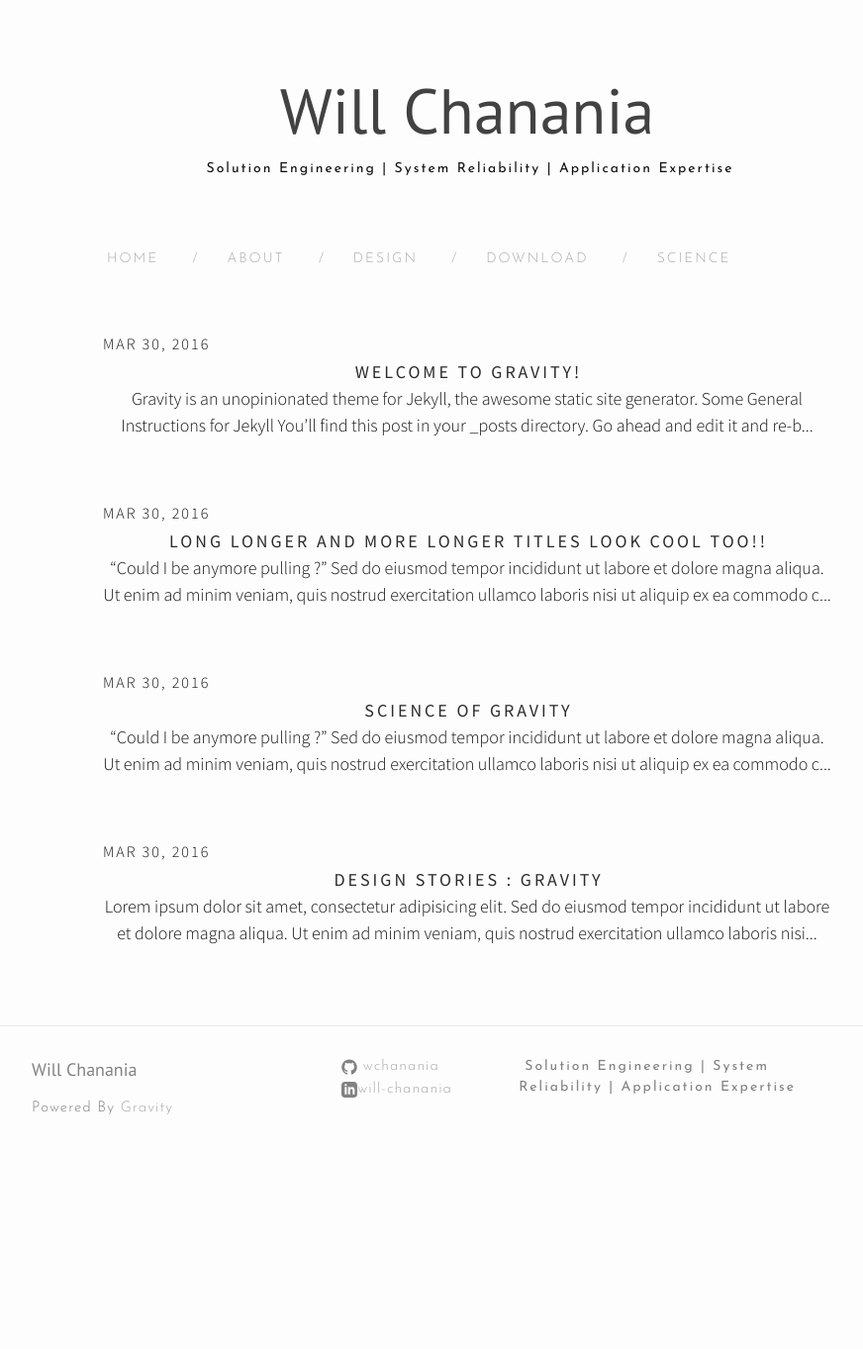
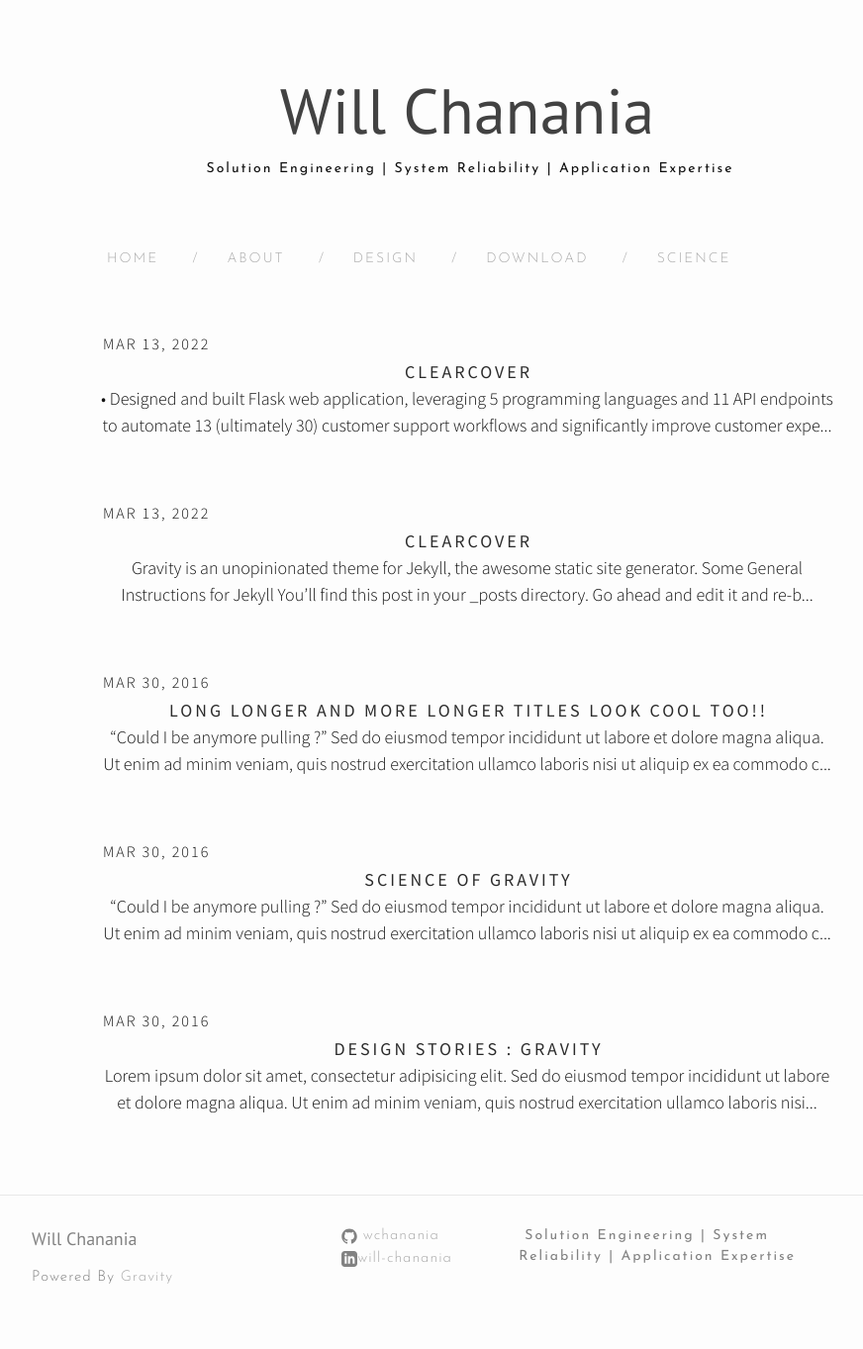
Before and after one commit to wchanania/wchanania.github.io, a Jekyll site: the page built from index.html, in a window 1280 px wide. Shown: the whole page at 99% size, without its empty margins (168-1040 px from the left). Built offline with Jekyll 4.4.1, drawn with Linux system fonts in a browser that asks for light colours; nearby versions of some CDN libraries; the list of posts is cut into pages by our own code; before the commit the page ends 1192 px from its top, so only the background shows below that.

Commit message:
modified homepage

```diff
--- a/_posts/2016-03-30-welcome-to-jekyll.markdown
+++ b/_posts/2016-03-30-welcome-to-jekyll copy.markdown
@@ -1,8 +1,7 @@
 ---
 layout: post
-title:  "Welcome to Gravity!"
-date:   2016-03-30 19:45:31 +0530
-categories: jekyll update
+title:  "Clearcover"
+date:   2022-03-13 19:45:31 +0530
 ---
 Gravity is an unopinionated theme for Jekyll, the awesome static site generator.
 
--- /dev/null
+++ b/_posts/2022-03-13-clearcover.markdown
@@ -0,0 +1,15 @@
+---
+layout: post
+title:  "Clearcover"
+date:   2022-03-13 19:45:31 +0530
+---
+•	Designed and built Flask web application, leveraging 5 programming languages and 11 API endpoints to automate 13 (ultimately 30) customer support workflows and significantly improve customer experience
+•	Identified a business strategy weakness and presented company policy change, resulting in policy-change adoption and company savings of over $250k
+•	Created SQL queries to identify unprofitable policies costing the company over $750k in lost premium
+•	Trained co-workers on Python to upskill product support team and improve overall technical output
+•	Coordinate bi-weekly Business Operations Review meeting, covering high-priority technical KPI’s and other metrics across the customer-production environment interaction.
+•	Coordinate bi-weekly sync meetings with internal engineering teams, identifying team-specific technical KPI’s and creating meeting notes
+•	Automated remediation of multiple system-wide customer issues through Python scripting, resulting in refunds for >1K erroneous charges, regained account access for erroneously locked-out users, fixed UTC time zone misconfigurations, and more
+•	Created Python script to scrape JIRA board and automate analysis of outstanding JIRA tickets for review meetings
+•	Reorganized team JIRA board to give visibility into ~500 previously ignored tickets; Resolved over 800 issues in first 6 months
+•	Designed and implemented streamlined escalation process, reducing ad hoc requests over Slack and email to zero
--- a/index.html
+++ b/index.html
@@ -3,8 +3,6 @@ layout: default
 ---
 
 <div class="home">
-
-
   {% for post in paginator.posts%}
   <div class="post postContent">
     <div  class="postDate"><time datetime="{{ post.date | date_to_xmlschema }}" itemprop="datePublished">{{ post.date | date: "%b %-d, %Y" }}</time>
@@ -14,7 +12,7 @@ layout: default
     </div>
     <br>
     <div class="postTitle">
-    <a class='postLink' href="{{site.url}}{{site.baseurl}}{{post.url}}">{{post.title}}</a>
+    <a class='postLink'>{{post.title}}</a>
     </div>
     <div class="postExt">
    {{ post.content | strip_html | truncate:200}}
```
